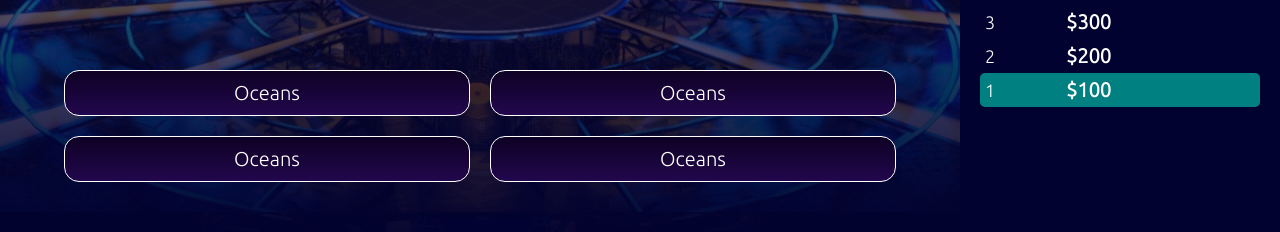
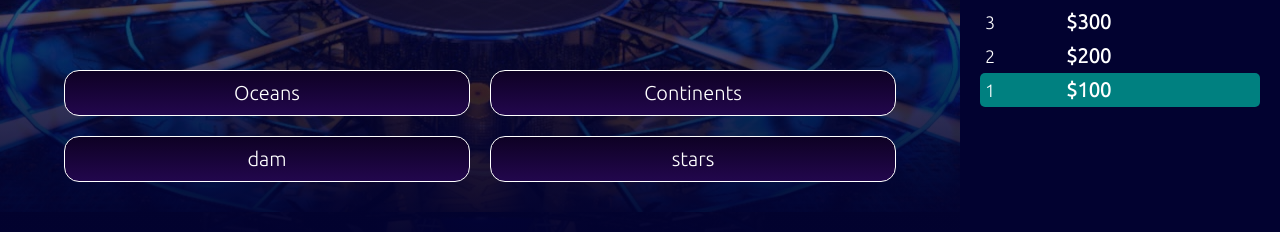
Before and after one commit to jaspreet16june/Quiz-App, a React (Create React App) app in the folder quizapp/: page / in a window 1280 px wide. Shown: the part 548-780 px from the top of the page. Built offline with nearby package versions, Linux system fonts and the light colour scheme.

Commit message:
Wrong and correct reaction added

```diff
--- a/quizapp/src/App.jsx
+++ b/quizapp/src/App.jsx
@@ -1,9 +1,9 @@
 import "./css/app.css";
-import {useState} from "react";
+import { useState } from "react";
 import Trivia from "./component/Trivia";
 let App = () => {
-  const [questionNumber,setQuestionNumber] = useState(1);
-  const [timeOut,setTimeOut] = useState(false)
+  const [questionNumber, setQuestionNumber] = useState(1);
+  const [timeOut, setTimeOut] = useState(false);
 
   const data = [
     {
@@ -12,18 +12,18 @@ let App = () => {
       answers: [
         {
           text: "Oceans",
+          correct: true,
+        },
+        {
+          text: "Continents",
           correct: false,
         },
         {
-          text: "Oceans",
+          text: "dam",
           correct: false,
         },
         {
-          text: "Oceans",
-          correct: false,
-        },
-        {
-          text: "Oceans",
+          text: "stars",
           correct: false,
         },
       ],
@@ -51,7 +51,7 @@ let App = () => {
       ],
     },
     {
-      id:3,
+      id: 3,
       question: "which of the one is smallest amongst them?",
       answers: [
         {
@@ -74,14 +74,13 @@ let App = () => {
     },
   ];
 
-
   const moneyPyramid = [
     { id: 1, amount: "$100" },
     { id: 2, amount: "$200" },
     { id: 3, amount: "$300" },
     { id: 4, amount: "$500" },
     { id: 5, amount: "$1000" },
-    { id: 6, amount : "$2000" },
+    { id: 6, amount: "$2000" },
     { id: 7, amount: "$4000" },
     { id: 8, amount: "$8000" },
     { id: 9, amount: "$16000" },
@@ -91,7 +90,6 @@ let App = () => {
     { id: 13, amount: "$250000" },
     { id: 14, amount: "$500000" },
     { id: 15, amount: "$1000000" },
-
   ].reverse();
   return (
     <div className="app">
@@ -100,17 +98,25 @@ let App = () => {
           <div className="timer">30</div>
         </div>
         <div className="bottom">
-          <Trivia data = {data}
+          <Trivia
+            data={data}
             setTimeOut={setTimeOut}
             questionNumber={questionNumber}
-          setQuestionNumber={setQuestionNumber}/>
+            setQuestionNumber={setQuestionNumber}
+          />
           Questions
         </div>
       </div>
       <div className="pyramid">
         <ul className="moneyList">
-          {moneyPyramid.map((m)=>(
-          <li className={questionNumber === m.id ? "moneyListItem active" : "moneyListItem"}>
+          {moneyPyramid.map((m) => (
+            <li
+              className={
+                questionNumber === m.id
+                  ? "moneyListItem active"
+                  : "moneyListItem"
+              }
+            >
               <span className="moneyListItemNumber">{m.id}</span>
               <span className="moneyListItemAmount">{m.amount}</span>
             </li>
@@ -119,6 +125,6 @@ let App = () => {
       </div>
     </div>
   );
-}
+};
 
 export default App;
--- a/quizapp/src/component/Trivia.jsx
+++ b/quizapp/src/component/Trivia.jsx
@@ -1,35 +1,6 @@
 import "../css/trivia.css";
-// import { useState,useEffect } from "react";
-
-// const Trivia = (data, setTimeout, questionNumber, setQuestionNumber) => {
-
-//   const [question, setQuestion] = useState(null);
-
-//   useEffect(() => {
-//     setQuestion(data[questionNumber - 1])
-//   }, [data, questionNumber])
-
-//   return (
-//     <div className="trivia">
-//       <div className="question">{question?.question }</div>
-//       <div className="answers">
-
-//         {question?.answers.map((a) => (
-//           <div className = "answers">
-//             {a.text}
-//           </div>
-//         ))}
-//       </div>
-//     </div>
-//   );
-// };
-
-// export default Trivia;
-
-
 
 import { useEffect, useState } from "react";
-
 
 export default function Trivia({
   data,
@@ -38,17 +9,32 @@ export default function Trivia({
   setTimeOut,
 }) {
   const [question, setQuestion] = useState(null);
+  const [selectAnswer, setSelectAnswer] = useState(null);
+  const [className, setClassName] = useState("null");
 
   useEffect(() => {
     setQuestion(data[questionNumber - 1]);
   }, [data, questionNumber]);
 
+  const handleClick = (a) => {
+
+    setSelectAnswer(a);
+
+    setClassName("answer active");
+
+    setTimeout(() => {
+      setClassName(a.correct ? "answer correct" : "answer wrong");
+    }, 3000);
+
+  };
   return (
     <div className="trivia">
       <div className="question">{question?.question}</div>
       <div className="answers">
         {question?.answers.map((a) => (
-          <div className="answer" >
+          <div
+            className={selectAnswer === a ? className : "answer"}
+            onClick={() => handleClick(a)} >
             {a.text}
           </div>
         ))}
--- a/quizapp/src/css/trivia.css
+++ b/quizapp/src/css/trivia.css
@@ -1,32 +1,3 @@
-/* .question {
-  border: 2px solid white;
-  width: 30rem;
-  height: 3rem;
-  display: flex;
-  justify-content: center;
-  align-items: center;
-  border-radius: 7px;
-  background: #020230;
-}
-.trivia{
-    display: flex;
-    justify-content: center;
-    flex-direction: column;
-    align-items: center;
-}
-.answer{
-  border: 2px solid white;
-  width: 7.5rem;
-  height: 3rem;
-}
-.answers{
-  width: 100%;
-  display: flex;
-  justify-content: center;
-  flex-wrap: wrap;
-} */
-
-
 .trivia {
   height: 100%;
   display: flex;
@@ -64,7 +35,8 @@
   font-size: 20px;
   cursor: pointer;
 }
-.answer.hover, .answer.active{
+
+.answer:hover, .answer.active{
   background: mediumblue;
 }
 .answer.correct{
```
Lines whose indentation alone changed are shown as unchanged.
